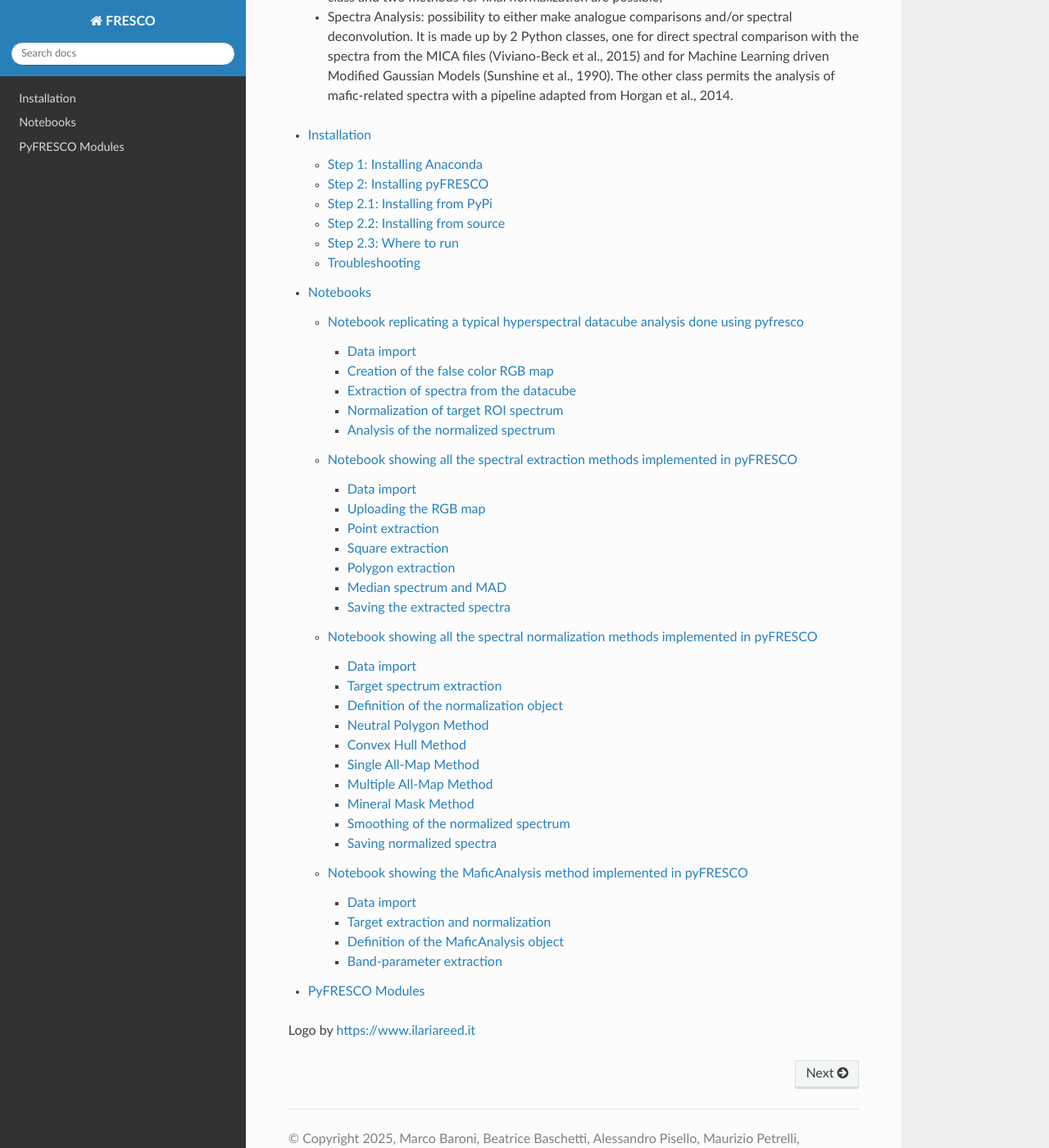
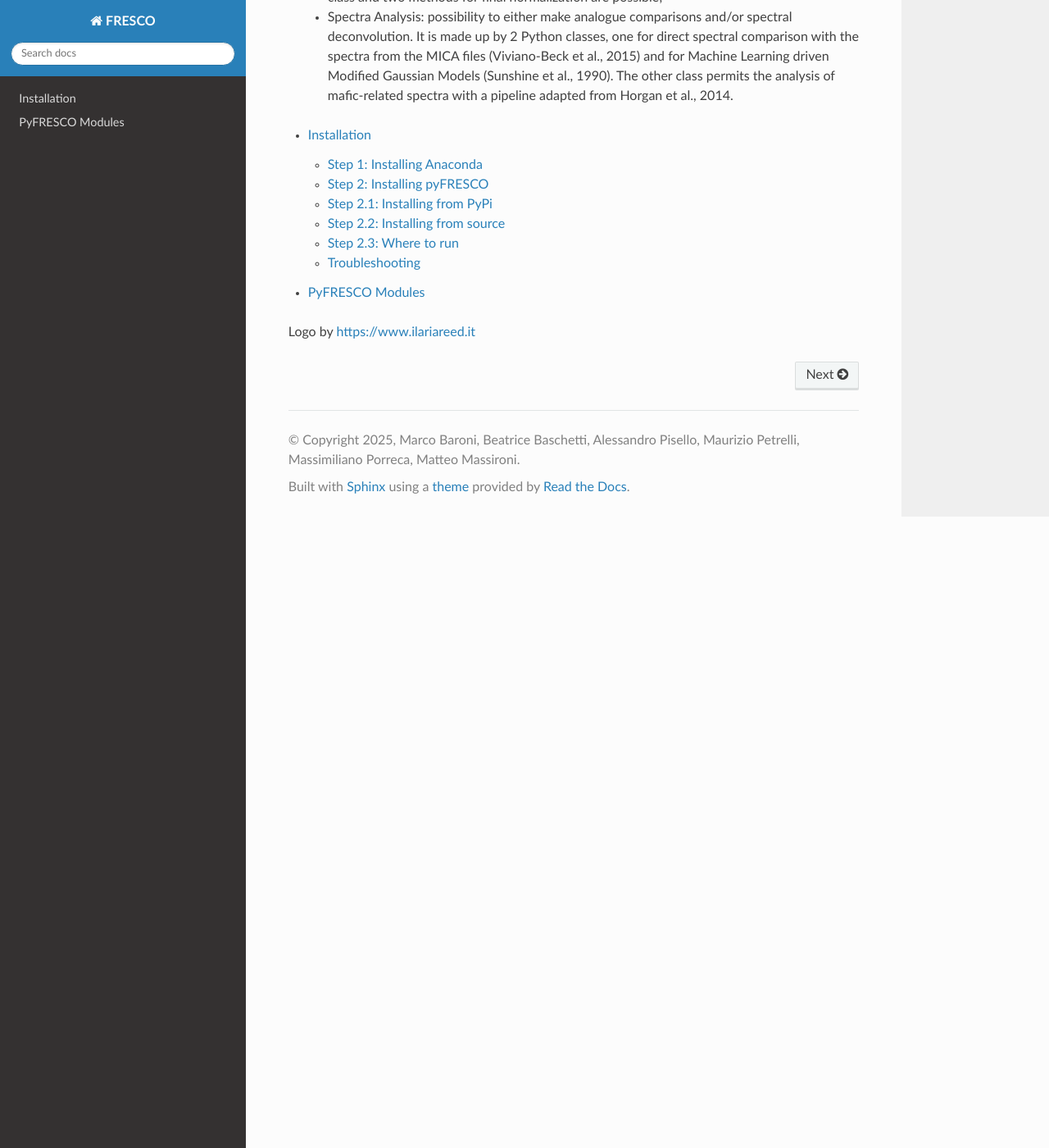
Before and after one commit to MarcoBaroni/pyfresco, a Sphinx documentation site: the page built from docs/index.rst, in a window 1280 px wide and 1400 px high, scrolled down 947 px. Shown: the whole window at 82% size. Built offline with Sphinx 7.4.7 and the Read the Docs theme 3.1.0, drawn with Linux system fonts in a browser that asks for light colours.

Commit message:
Update index.rst

```diff
--- a/docs/index.rst
+++ b/docs/index.rst
@@ -21,10 +21,9 @@ This Python package features 4 different modules:
  - Spectra Analysis: possibility to either make analogue comparisons and/or spectral deconvolution. It is made up by 2 Python classes, one for direct spectral comparison with the spectra from the MICA files (Viviano-Beck et al., 2015) and for Machine Learning driven Modified Gaussian Models (Sunshine et al., 1990). The other class permits the analysis of mafic-related spectra with a pipeline adapted from Horgan et al., 2014.
 
 .. toctree::
-   :maxdepth: 4
+   :maxdepth: 2
 
    installation
-   notebooks
    modules
 
 Logo by https://www.ilariareed.it
```
